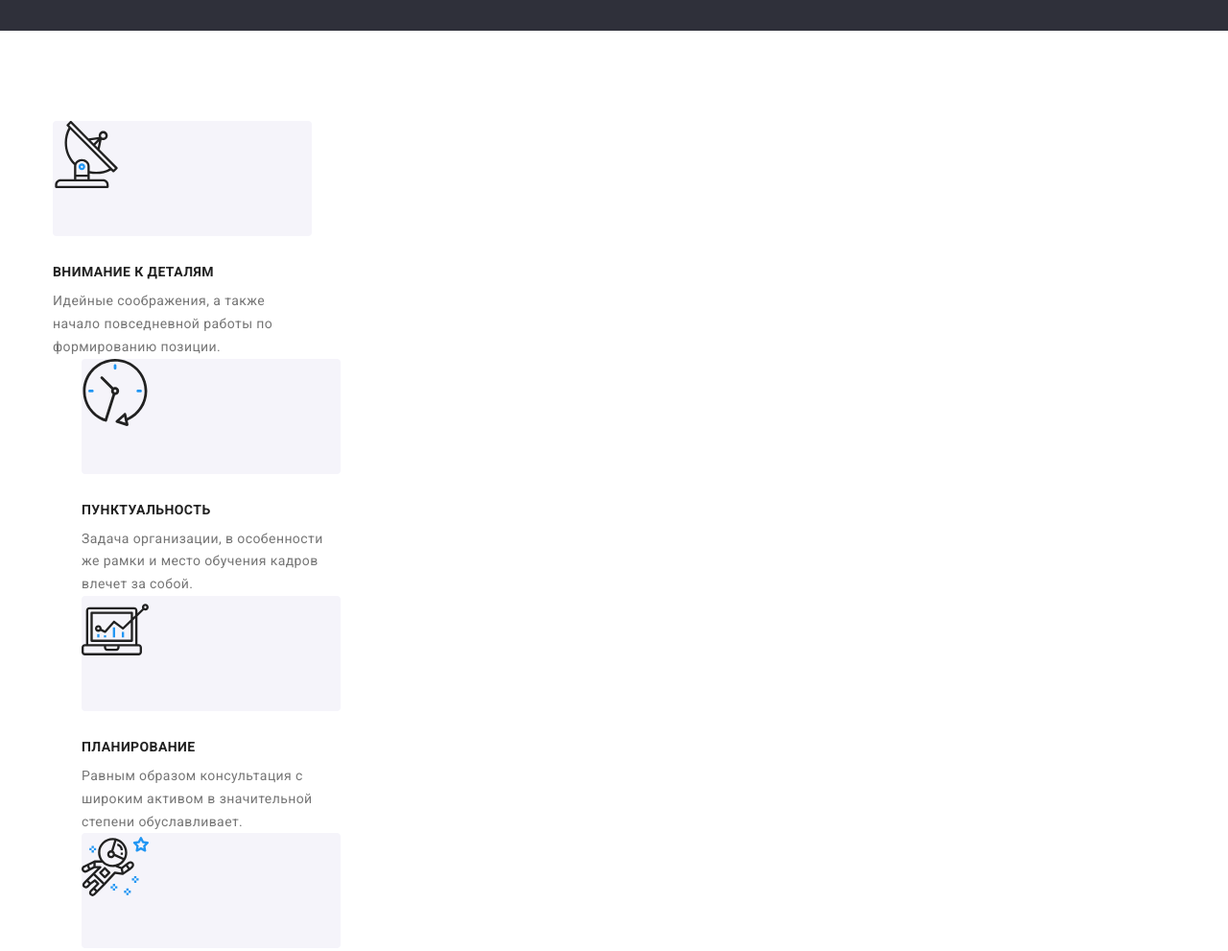
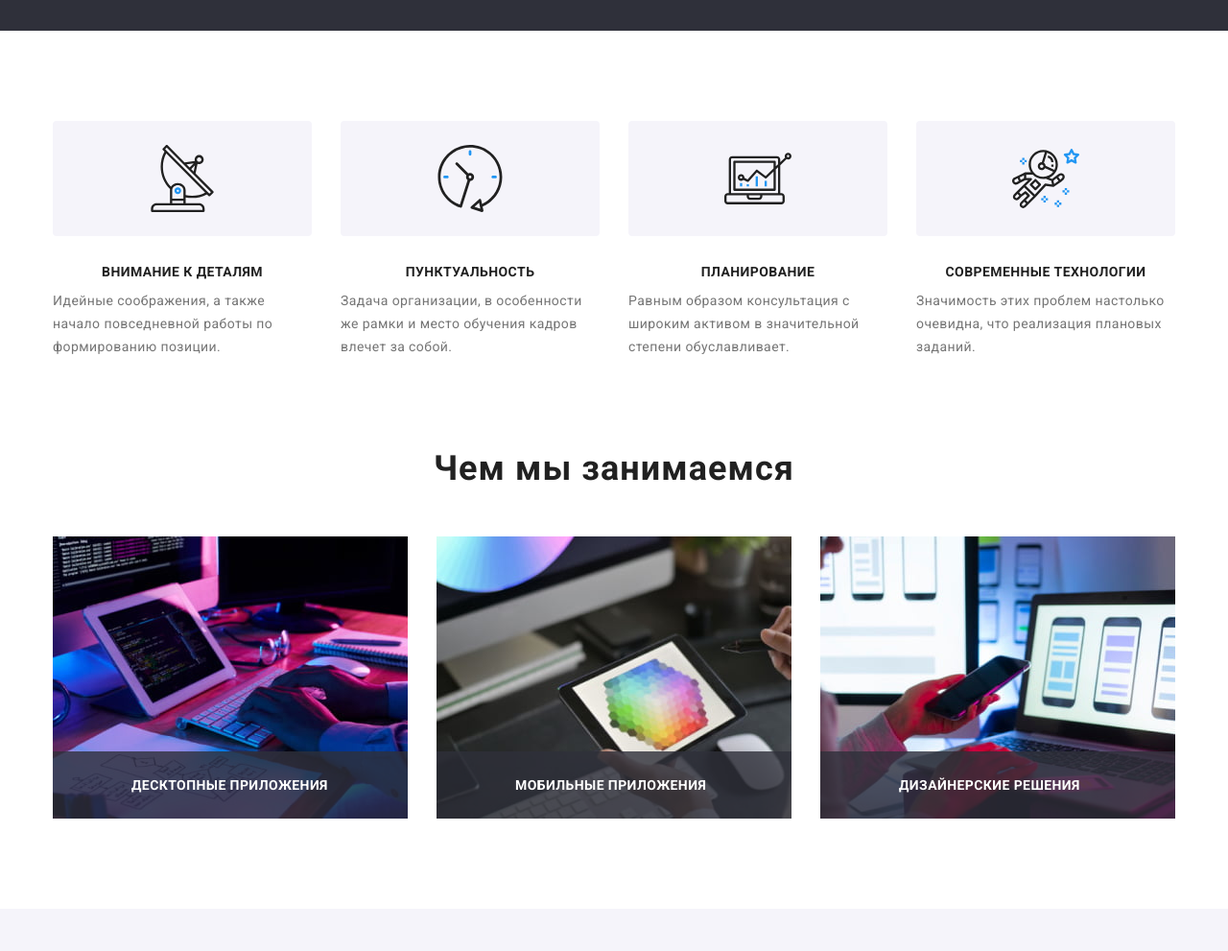
Before and after one commit to Andrii-Dmytrenk0/goit-markup-hw-08, a plain HTML site: page index.html in a window 1280 px wide. Shown: the part 920-1911 px from the top of the page at 96% size. Drawn offline with nearby package versions, Linux system fonts and the light colour scheme.

Commit message:
Добавляет 1/3 адаптивки

```diff
--- a/sass/components/_examples.scss
+++ b/sass/components/_examples.scss
@@ -1,11 +1,15 @@
 /* examples-section */
 .section--no-padding-top {
     padding-top: 0;
+
+    @media screen and (max-width: $desktop){
+        display: none;
+    }
 }
 
 .examples {
-    // display: flex;
-    // justify-content: center;
+    display: flex;
+    justify-content: center;
 }
 
 .examples__item {
--- a/sass/components/_form-footer.scss
+++ b/sass/components/_form-footer.scss
@@ -25,7 +25,7 @@
 }
 
 .subscribe>input {
-    width: 358px;
+    max-width: 358px;
     height: 50px;
 
     border: 1px solid rgba(255, 255, 255, 0.3);
--- a/sass/components/_futures.scss
+++ b/sass/components/_futures.scss
@@ -1,27 +1,66 @@
 /* hang-section */
 .futures {
-    // display: flex;
-    // justify-content: center;
+    @media screen and (min-width: $tablet){
+        display: flex;
+        flex-wrap: wrap;
+    }
+    @media screen and (min-width: $desktop) {
+         display: flex;
+        justify-content: center;
+    }
+
 }
 
 .futures__item {
-    margin-left: 30px;
-    max-width: 270px;
+    margin-bottom: 30px;
+    &:last-child{
+        margin-bottom: 0;
+    }
+    @media screen and (min-width: $tablet) {
+        width: 354px;
+        margin-right: 30px;
 
-    &:first-child{
-        margin-left: 0;
+        &:nth-child(2n){
+            margin-right: 0;
+        }
+        &:nth-last-child(-n+2) {
+            margin-bottom: 0;
+        }
+    }
+    @media screen and (min-width: 1200px){
+
+        width: 270px;
+        &:nth-child(2n) {
+            margin-right: 30px;
+        }
+        &:last-child{
+            margin-right: 0;
+        }
+        &:nth-child(-n+2) {
+            margin-bottom: 0;
+        }
+
     }
 }
 
 .futures__block {
-    // display: flex;
-    // text-align: center;
-    // justify-content: center;
-    // align-items: center;
-    max-width: 270px;
+    display: flex;
+    text-align: center;
+    justify-content: center;
+    align-items: center;
+
+    max-width: 450px;
     height: 120px;
     background-color: #F5F4FA;
     border-radius: 4px;
+
+
+    @media screen and (min-width: $desktop) {
+        max-width: 270px;
+        height: 120px;
+        background-color: #F5F4FA;
+        border-radius: 4px;
+    }
 }
 
 .futures__icon {
@@ -40,6 +79,8 @@
 
     margin-bottom: 10px;
     margin-top: 30px;
+
+    text-align: center;
 }
 
 .futures__text {
--- a/sass/components/_logo.scss
+++ b/sass/components/_logo.scss
@@ -3,11 +3,6 @@
     // display: flex;
     // align-items: center;
     // justify-content: space-evenly;
-}
-
-.section {
-    padding-top: 94px;
-    padding-bottom: 94px;
 }
 
 .header__logo-web {
--- a/sass/main.scss
+++ b/sass/main.scss
@@ -1,5 +1,6 @@
 @import"./utils/general-properties";
 @import"./utils/variables";
+@import"./utils/breakpoints";
 @import"./components/page-header";
 @import"./components/Clients";
 @import"./components/examples";
--- /dev/null
+++ b/sass/utils/_breakpoints.scss
@@ -0,0 +1,3 @@
+$mobile: 480px;
+$tablet: 768px;
+$desktop: 1200px;
--- a/sass/utils/_general-properties.scss
+++ b/sass/utils/_general-properties.scss
@@ -52,12 +52,32 @@ a {
 /* цвет для h1 #FFFFFF */
 /* acent #2196F3 */
 /* адресс футера rgba(255, 255, 255, 0.6); */
+.section {
+    padding-top: 60px;
+    padding-bottom: 60px;
+
+    @media screen and (min-width: 1200px){
+        padding-top: 94px;
+        padding-bottom: 94px;
+    }
+}
 .container {
-    max-width: 1200px;
     padding-left: 15px;
     padding-right: 15px;
     margin-left: auto;
     margin-right: auto;
+
+     @media screen and (min-width: 480px){
+        width: 480px;
+    }
+
+    @media screen and (min-width: 768px) {
+        width: 768px;
+    }
+
+    @media screen and (min-width: 1200px) {
+        width: 1200px;
+    }
 }
 
 .visually-hidden {
@@ -83,4 +103,8 @@ a {
         letter-spacing: 0.03em;
 
         margin-bottom: 50px;
+
+        @media screen and (max-width: $desktop){
+            margin-bottom: 30px;
+        }
 }
```
Also changed, not shown: css/main.css, css/main.min.css, 2 other files.
